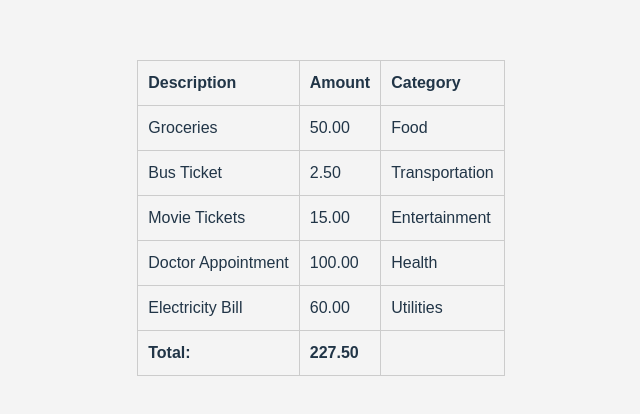
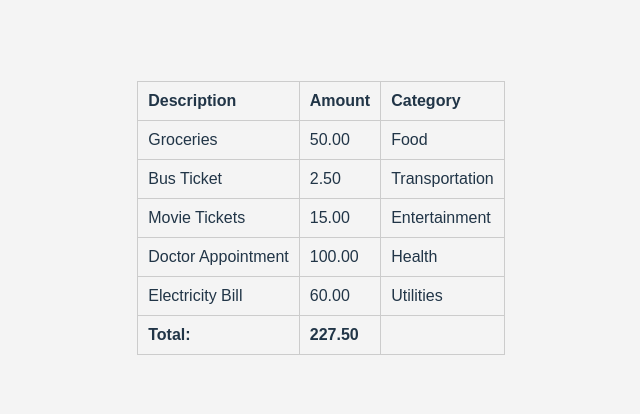
Before and after one commit to rogerio-castellano/react-expense-tracker, a React (Vite) app: page / in a window 1280 px wide. Shown: the part 182-596 px from the top of the page, without its empty margins (319-959 px from the left). Built offline with nearby package versions, Linux system fonts and the light colour scheme.

Commit message:
Remove root selector

```diff
--- a/src/index.css
+++ b/src/index.css
@@ -1,18 +1,3 @@
-:root {
-  font-family: Inter, system-ui, Avenir, Helvetica, Arial, sans-serif;
-  line-height: 1.5;
-  font-weight: 400;
-
-  color-scheme: light dark;
-  color: rgba(15, 82, 186, 0.87);
-  background-color: #242424;
-
-  font-synthesis: none;
-  text-rendering: optimizeLegibility;
-  -webkit-font-smoothing: antialiased;
-  -moz-osx-font-smoothing: grayscale;
-}
-
 a {
   font-weight: 500;
   color: #646cff;
```
